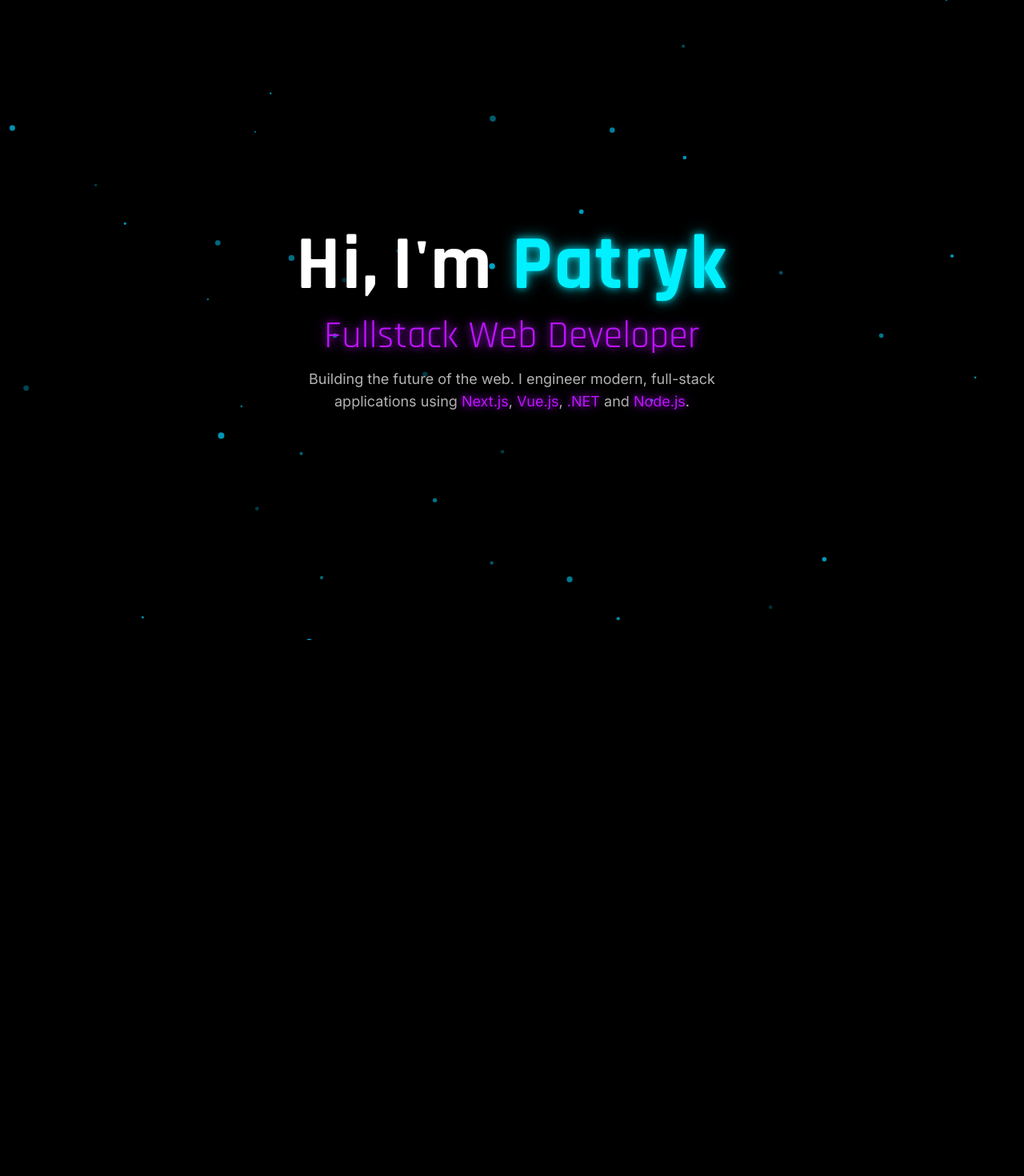
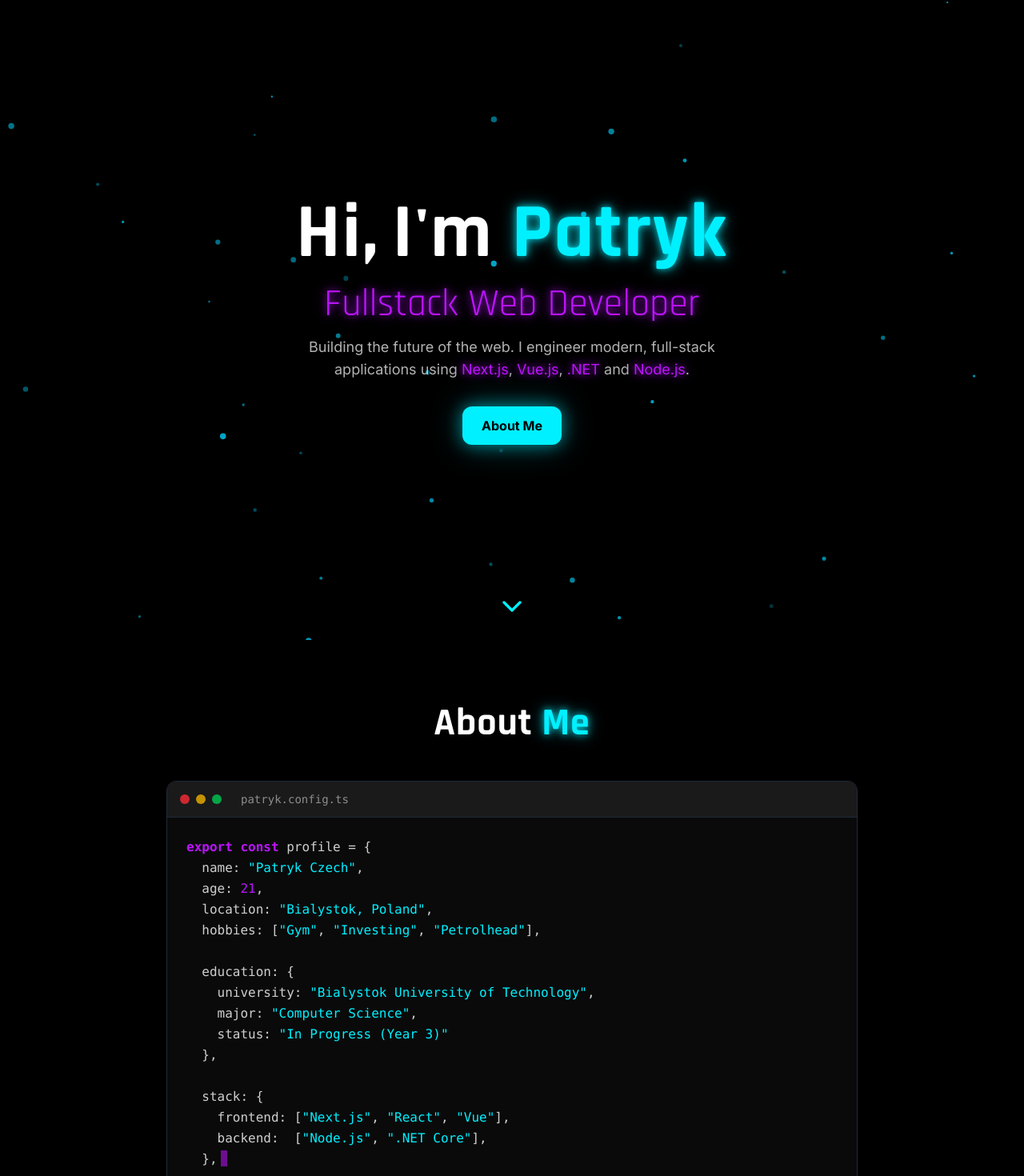
Before and after one commit to pamix00/pamix00.github.io, a Next.js app: page / in a window 1280 px wide. Shown: the top 1470 px of the page at 80% size. Before the commit the page ends 800 px from the top, so only its background shows below. Built offline with nearby package versions, Linux system fonts and the light colour scheme.

Commit message:
feat: add AboutMe component and Button component with variants

```diff
--- a/app/page.tsx
+++ b/app/page.tsx
@@ -1,3 +1,4 @@
+import AboutMe from "@/components/AboutMe";
 import Hero from "@/components/Hero";
 import { ParticlesBackground } from "@/components/ParticlesBackground";
 
@@ -7,6 +8,7 @@
       <ParticlesBackground />
       <main className="relative z-10">
         <Hero />
+        <AboutMe />
       </main>
     </div>
 
--- /dev/null
+++ b/components/AboutMe.tsx
@@ -0,0 +1,200 @@
+"use client";
+import React, { useState, useEffect, useRef, useMemo } from "react";
+import { motion, useInView } from "framer-motion";
+
+type CodeToken = {
+  text: string;
+  className: string;
+};
+
+const AboutMe = () => {
+  const [charsTyped, setCharsTyped] = useState(0);
+  const ref = useRef(null);
+  const isInView = useInView(ref, { once: true, amount: 0.5 });
+
+  const colors = {
+    default: "text-white/80",
+    keyword: "text-secondary font-bold",
+    string: "text-primary",
+    number: "text-secondary",
+  };
+
+  const codeTokens: CodeToken[] = useMemo(
+    () => [
+      { text: "export const ", className: colors.keyword },
+      { text: "profile = {\n", className: colors.default },
+
+      // --- DANE OSOBOWE ---
+      { text: "  name: ", className: colors.default },
+      { text: '"Patryk Czech"', className: colors.string },
+      { text: ",\n", className: colors.default },
+
+      { text: "  age: ", className: colors.default },
+      { text: "21", className: colors.number },
+      { text: ",\n", className: colors.default },
+
+      { text: "  location: ", className: colors.default },
+      { text: '"Bialystok, Poland"', className: colors.string },
+      { text: ",\n", className: colors.default },
+
+      // --- HOBBY ---
+      { text: "  hobbies: [", className: colors.default },
+      { text: '"Gym"', className: colors.string },
+      { text: ", ", className: colors.default },
+      { text: '"Investing"', className: colors.string },
+      { text: ", ", className: colors.default },
+      { text: '"Petrolhead"', className: colors.string },
+      { text: "],\n\n", className: colors.default },
+
+      // --- EDUKACJA ---
+      { text: "  education: {\n", className: colors.default },
+
+      { text: "    university: ", className: colors.default },
+      {
+        text: '"Bialystok University of Technology"',
+        className: colors.string,
+      },
+      { text: ",\n", className: colors.default },
+
+      { text: "    major: ", className: colors.default },
+      { text: '"Computer Science"', className: colors.string },
+      { text: ",\n", className: colors.default },
+
+      { text: "    status: ", className: colors.default },
+      { text: '"In Progress (Year 3)"', className: colors.string },
+      { text: "\n  },\n\n", className: colors.default },
+
+      // --- STACK ---
+
+      { text: "  stack: {\n", className: colors.default },
+
+      { text: "    frontend: [", className: colors.default },
+      { text: '"Next.js"', className: colors.string },
+      { text: ", ", className: colors.default },
+      { text: '"React"', className: colors.string },
+      { text: ", ", className: colors.default },
+      { text: '"Vue"', className: colors.string },
+      { text: "],\n", className: colors.default },
+
+      { text: "    backend:  [", className: colors.default },
+      { text: '"Node.js"', className: colors.string },
+      { text: ", ", className: colors.default },
+      { text: '".NET Core"', className: colors.string },
+      { text: "],\n", className: colors.default },
+
+      { text: "  },", className: colors.default },
+    ],
+    []
+  );
+
+  const totalLength = useMemo(() => {
+    return codeTokens.reduce((acc, token) => acc + token.text.length, 0);
+  }, [codeTokens]);
+
+  // --- LOGIKA PISANIA ---
+  useEffect(() => {
+    if (!isInView) return;
+
+    setCharsTyped(0);
+
+    const interval = setInterval(() => {
+      setCharsTyped((prev) => {
+        if (prev < totalLength) {
+          // 2 znaki na cykl
+          return prev + 2;
+        } else {
+          clearInterval(interval);
+          return prev;
+        }
+      });
+    }, 25); // Prędkość pisania
+
+    return () => clearInterval(interval);
+  }, [isInView, totalLength]);
+
+  const renderColoredCode = () => {
+    let currentOffset = 0;
+    const renderedTokens = [];
+
+    for (let i = 0; i < codeTokens.length; i++) {
+      const token = codeTokens[i];
+      const tokenStart = currentOffset;
+      const tokenEnd = currentOffset + token.text.length;
+
+      if (charsTyped > tokenStart) {
+        let textToShow = token.text;
+
+        if (charsTyped < tokenEnd) {
+          textToShow = token.text.substring(0, charsTyped - tokenStart);
+        }
+
+        renderedTokens.push(
+          <span key={i} className={token.className}>
+            {textToShow}
+          </span>
+        );
+      }
+
+      currentOffset = tokenEnd;
+
+      if (currentOffset > charsTyped) break;
+    }
+    return renderedTokens;
+  };
+
+  return (
+    <section id="about-me" className="flex items-center justify-center py-20">
+      <div className="max-w-4xl w-full px-4">
+        <motion.h2
+          initial={{ opacity: 0, y: 20 }}
+          animate={isInView ? { opacity: 1, y: 0 } : {}}
+          transition={{ duration: 0.6, delay: 0.1 }}
+          className="text-4xl md:text-5xl font-bold text-center mb-12"
+        >
+          <span className="text-white">About </span>
+          <span className="text-primary text-glow-primary">Me</span>
+        </motion.h2>
+
+        <motion.div
+          ref={ref}
+          initial={{ opacity: 0, y: 50 }}
+          animate={isInView ? { opacity: 1, y: 0 } : {}}
+          transition={{ duration: 0.8, delay: 0.1 }}
+          className=""
+        >
+          <div className="bg-[#0d0d0d] border border-gray-800 rounded-xl overflow-hidden shadow-2xl relative group">
+            <div className="absolute inset-0 bg-primary/20 blur-2xl pointer-events-none opacity-0 group-hover:opacity-100 transition-opacity duration-500 z-20 mix-blend-overlay" />
+
+            {/* Terminal Header */}
+            <div className="bg-[#1a1a1a] px-4 py-3 flex items-center gap-2 border-b border-gray-800 relative z-10">
+              <div className="flex gap-2">
+                <div className="w-3 h-3 rounded-full bg-red-500/80" />
+                <div className="w-3 h-3 rounded-full bg-yellow-500/80" />
+                <div className="w-3 h-3 rounded-full bg-green-500/80" />
+              </div>
+              <span className="text-sm text-white/50 ml-4 font-mono">
+                patryk.config.ts
+              </span>
+            </div>
+
+            {/* Terminal Content */}
+            <div className="p-6 font-mono text-sm md:text-base bg-[#0a0a0a] min-h-[470px] relative z-10 leading-relaxed">
+              <pre className="whitespace-pre-wrap">
+                {renderColoredCode()}
+
+                {/* Kursor */}
+                <motion.span
+                  animate={{ opacity: [1, 0, 1] }}
+                  transition={{ duration: 0.8, repeat: Infinity }}
+                  className="inline-block w-2 h-5 bg-secondary ml-1 align-sub"
+                />
+              </pre>
+            </div>
+          </div>
+        </motion.div>
+      </div>
+    </section>
+  );
+};
+
+export default AboutMe;
--- a/components/Hero.tsx
+++ b/components/Hero.tsx
@@ -1,14 +1,16 @@
-'use client';
-import React, { useState, useEffect } from 'react'
-import { motion, type Variants } from 'framer-motion';
+"use client";
+import React, { useState, useEffect } from "react";
+import { motion, type Variants } from "framer-motion";
+import Button from "./ui/Button";
+import { ChevronDown } from "lucide-react";
 
 const containerVariants: Variants = {
   hidden: { opacity: 0 },
   visible: {
     opacity: 1,
     transition: {
-      staggerChildren: 0.3,
-      delayChildren: 0.2,
+      staggerChildren: 0.2,
+      delayChildren: 0.1,
     },
   },
 };
@@ -24,9 +26,9 @@
     y: 0,
     //filter: "blur(0px)",
     transition: {
-      duration: 0.8,
-      ease: "easeOut"
-    }
+      duration: 0.6,
+      ease: "easeOut",
+    },
   },
 };
 
@@ -52,19 +54,16 @@
   }, [startTyping]);
 
   return (
-    <section className="hero-section flex items-center justify-center min-h-screen">
+    <section id="hero" className="relative flex items-center justify-center min-h-screen">
       <div className="max-w-6xl w-full px-4">
-            <div className='text-center space-y-4'>
-
+        <div className="text-center space-y-4">
           <motion.h1
             className="text-6xl md:text-7xl xl:text-8xl font-bold text-white flex flex-wrap gap-x-4 justify-center"
             variants={containerVariants}
             initial="hidden"
             animate="visible"
           >
-                    <motion.span variants={itemVariants}>
-                        Hi,
-                    </motion.span>
+            <motion.span variants={itemVariants}>Hi,</motion.span>
 
             <motion.span
               variants={itemVariants}
@@ -72,16 +71,15 @@
             >
               I'm <span className="text-primary text-glow-primary">Patryk</span>
             </motion.span>
-
           </motion.h1>
 
           <motion.div
             initial={{ opacity: 0 }}
             animate={{ opacity: 1 }}
-                    transition={{ delay: 0.5 }}
+            transition={{ delay: 0 }}
           >
             <p className="text-3xl md:text-4xl xl:text-5xl font-display text-secondary text-glow-secondary">
-                        {displayText || '\u00A0'}
+              {displayText || "\u00A0"}
             </p>
           </motion.div>
 
@@ -89,16 +87,61 @@
             className="text-base xl:text-lg text-white/70 max-w-2xs xl:max-w-lg mx-auto"
             initial={{ opacity: 0, y: 20 }}
             animate={{ opacity: 1, y: 0 }}
-                    transition={{ delay: 2.5, duration: 0.8 }}
-
+            transition={{ delay: 2, duration: 0.8 }}
           >
-                    Building the future of the web. I engineer modern, full-stack applications using <span className="text-secondary text-glow-secondary">Next.js</span>, <span className="text-secondary text-glow-secondary">Vue.js</span>, <span className="text-secondary text-glow-secondary">.NET</span> and <span className="text-secondary text-glow-secondary">Node.js</span>.
+            Building the future of the web. I engineer modern, full-stack
+            applications using{" "}
+            <span className="text-secondary text-glow-secondary">Next.js</span>,{" "}
+            <span className="text-secondary text-glow-secondary">Vue.js</span>,{" "}
+            <span className="text-secondary text-glow-secondary">.NET</span> and{" "}
+            <span className="text-secondary text-glow-secondary">Node.js</span>.
           </motion.p>
 
+          <motion.div
+            initial={{ opacity: 0, y: 20 }}
+            animate={{ opacity: 1, y: 0 }}
+            transition={{ delay: 2.2, duration: 0.8 }}
+          >
+            <Button
+              className="mt-4"
+              variant="primary"
+              onClick={() =>
+                document
+                  .getElementById("about-me")
+                  ?.scrollIntoView({ behavior: "smooth" })
+              }
+            >
+              About Me
+            </Button>
+          </motion.div>
         </div>
       </div>
+      <motion.div
+        className="absolute bottom-8 left-1/2 -translate-x-1/2 cursor-pointer"
+        initial={{ opacity: 0, y: 0 }}
+        animate={{ opacity: 1, y: [0, 10, 0] }}
+        transition={{
+          opacity: {
+            duration: 1,
+            delay: 1.5,
+          },
+          y: {
+            duration: 1.5,
+            repeat: Infinity,
+            ease: "easeInOut",
+            delay: 2,
+          },
+        }}
+        onClick={() =>
+          document
+            .getElementById("about-me")
+            ?.scrollIntoView({ behavior: "smooth" })
+        }
+      >
+        <ChevronDown className="w-10 h-10 text-primary" />
+      </motion.div>
     </section>
-  )
-}
+  );
+};
 
-export default Hero
+export default Hero;
--- /dev/null
+++ b/components/ui/Button.tsx
@@ -0,0 +1,34 @@
+"use client";
+import React from "react";
+import { motion, HTMLMotionProps } from "framer-motion";
+
+interface ButtonProps extends HTMLMotionProps<"button"> {
+  children: React.ReactNode;
+  variant?: "primary" | "outline";
+}
+
+const Button = ({ children, className = "", variant = "primary", ...props }: ButtonProps) => {
+
+  const baseStyle = "px-6 py-3 rounded-lg font-bold transition-colors duration-300 shadow-lg cursor-pointer";
+
+  const variants = {
+    primary: "glow-primary bg-primary text-primary-foreground",
+    outline: "border border-primary text-primary hover:bg-primary/10",
+  };
+
+  return (
+    <motion.button
+      transition={{ duration: 0.2 }}
+      whileHover={{ scale: 1.05 }}
+      whileTap={{ scale: 0.95 }}
+
+      className={`${baseStyle} ${variants[variant]} ${className}`}
+
+      {...props}
+    >
+      {children}
+    </motion.button>
+  );
+};
+
+export default Button;
```
Lines whose indentation alone changed are shown as unchanged.
